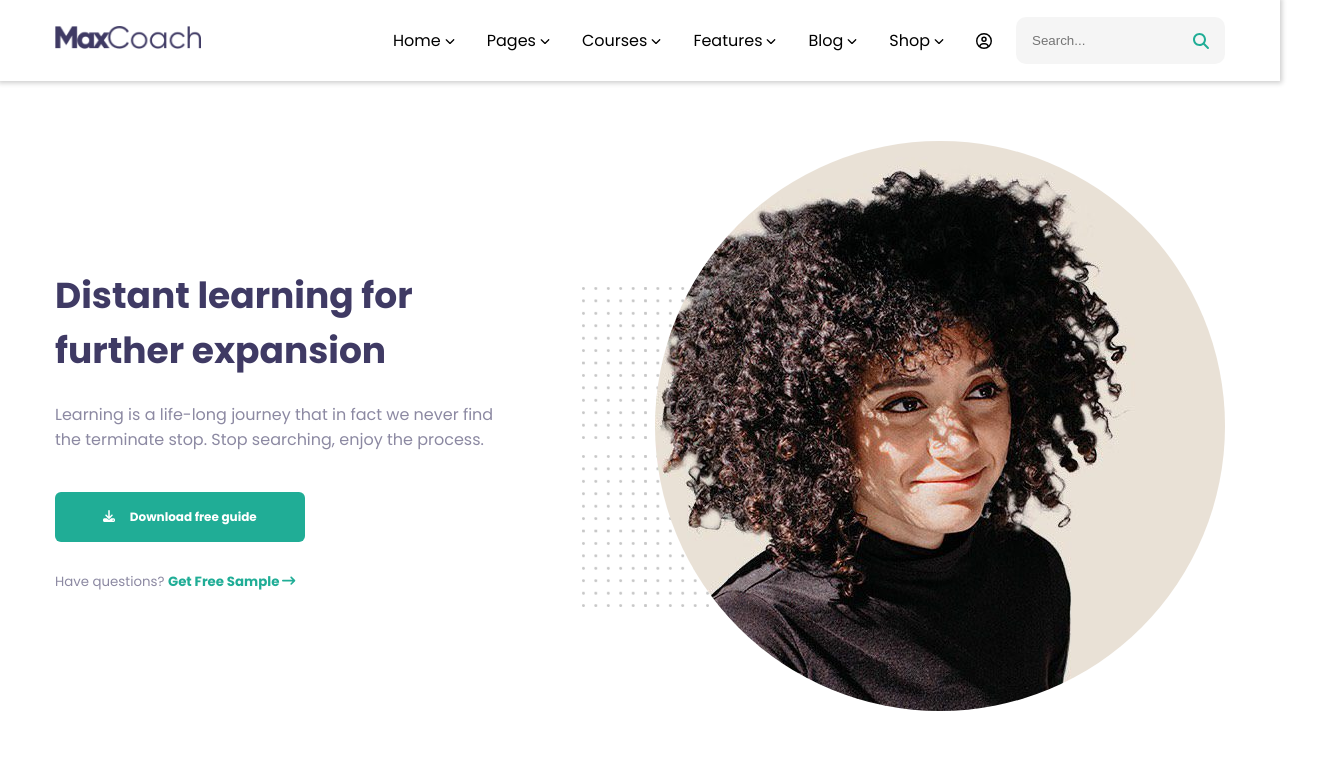
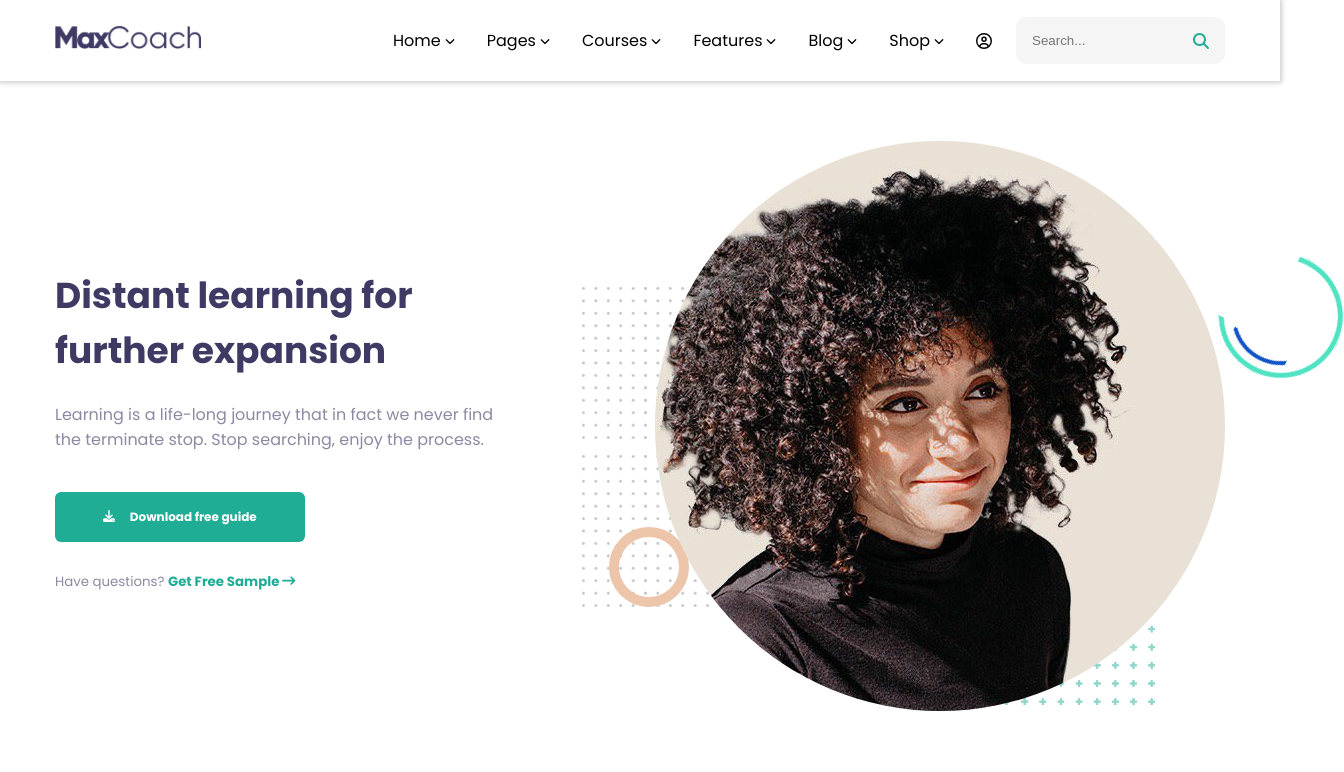
Before and after one commit to TheKaiser8/proj-html-vuejs, a Vue app: page / in a window 1280 px wide. Shown: the top 772 px of the page, 1344 px wide, since content can reach past the window. Built offline with nearby package versions, Linux system fonts and the light colour scheme.

Commit message:
Completa AppHero Aggiunge bg-img: grey-dots, green-crosses e incomplete-circles Aggiunge pseudo-elemento: grey-dots::before come cerchio sopra grey-dots

```diff
--- a/src/components/main/AppHero.vue
+++ b/src/components/main/AppHero.vue
@@ -77,7 +77,19 @@ export default {
             <img
               v-for="n in 2"
               src="../../assets/img/maxcoach-shape-08.png"
-              class="grey-dots__item"
+              class="grey-dots__img"
+            />
+          </div>
+          <div class="bg-img green-crosses">
+            <img
+              src="../../assets/img/maxcoach-shape-07.png"
+              class="green-crosses__img"
+            />
+          </div>
+          <div class="bg-img incomplete-circles">
+            <img
+              src="../../assets/img/maxcoach-shape-02.png"
+              class="incomplete-circles__img"
             />
           </div>
         </div>
@@ -132,19 +144,43 @@ export default {
       width: 60%;
       text-align: right;
       position: relative;
+
       .hero-image {
         border-radius: 50%;
       }
+      .grey-dots::before {
+        content: "";
+        display: block;
+        position: absolute;
+        width: 3.75rem;
+        height: 3.75rem;
+        border-radius: 50%;
+        border: 0.625rem solid #ecc5ab;
+        bottom: 20%;
+      }
       .bg-img {
         position: absolute;
+
+        &.grey-dots {
           top: 40%;
           left: -6%;
           z-index: -1;
           transform: translate(50%, -50%);
           transform: rotate(270deg);
 
-        .grey-dots__item {
+          .grey-dots__img {
             margin-right: 1rem;
+          }
+        }
+        &.green-crosses {
+          bottom: 1%;
+          right: 10%;
+          z-index: -1;
+        }
+
+        &.incomplete-circles {
+          top: 20%;
+          right: -17%;
         }
       }
     }
```
Lines whose indentation alone changed are shown as unchanged.
